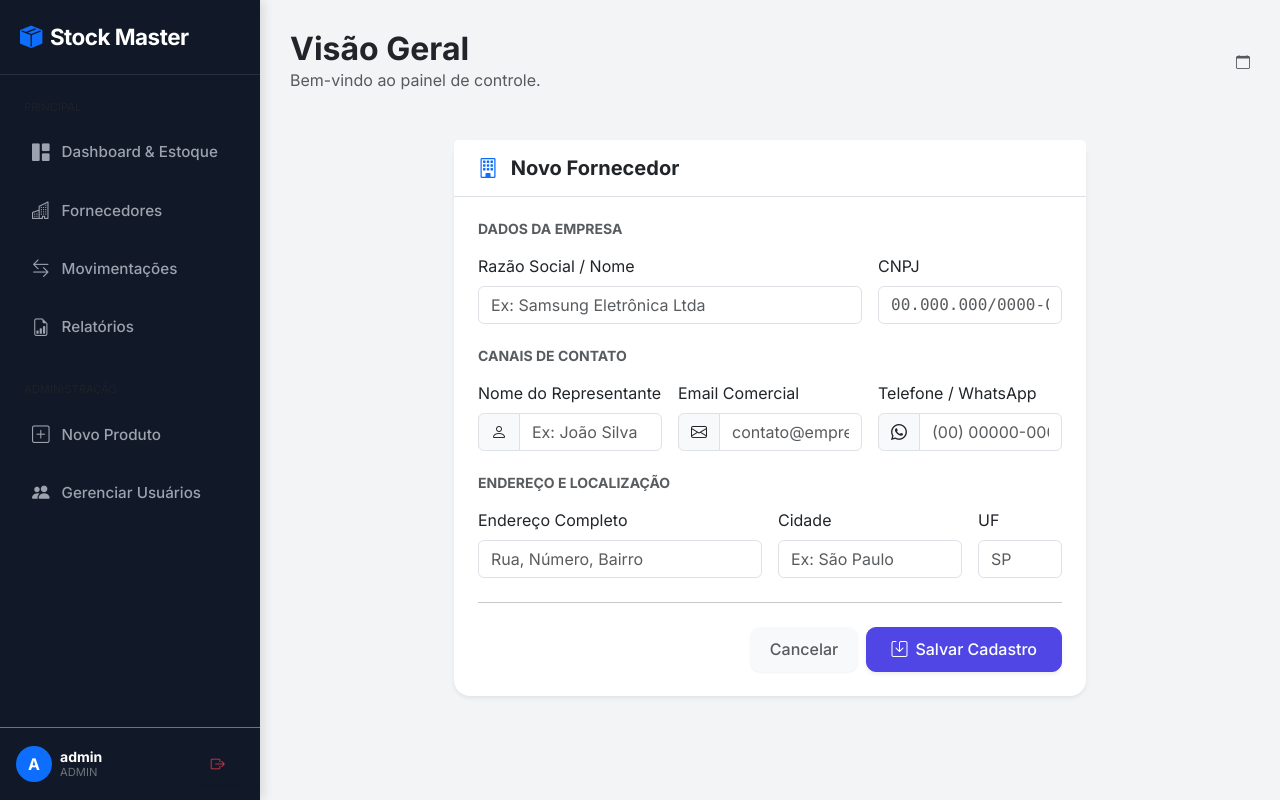
After one commit to EngSivaldo/stock-master-uninter, a Flask app: page /suppliers/new in a window 1280 px wide. The commit adds this page. Run offline with Flask 3, Linux system fonts and the light colour scheme; a user stored in the database is signed in.

Commit message:
feat: CRUD completo de Fornecedores e ajuste de Database Seeding

```diff
--- a/app/blueprints/inventory/routes.py
+++ b/app/blueprints/inventory/routes.py
@@ -1,6 +1,6 @@
 from flask import Blueprint, render_template, redirect, url_for, flash, request
 from flask_login import login_required, current_user
-from app.models import Product, Movement, Supplier
+from app.models import Product, Movement, Supplier, Movement, User
 from app.extensions import db
 from app.decorators import admin_required
 
@@ -162,3 +162,68 @@ def product_details(id):
     movements = Movement.query.filter_by(product_id=id).order_by(Movement.date.desc()).all()
 
     return render_template('inventory/product_details.html', product=product, movements=movements)
+
+
+
+# --- GESTÃO DE FORNECEDORES ---
+
+@inventory_bp.route('/suppliers')
+@login_required
+def suppliers_list():
+    suppliers = Supplier.query.all()
+    return render_template('inventory/suppliers_list.html', suppliers=suppliers)
+
+@inventory_bp.route('/suppliers/new', methods=['GET', 'POST'])
+@login_required
+def add_supplier():
+    if request.method == 'POST':
+        # Captura todos os campos do form completo
+        data = {
+            'name': request.form.get('name'),
+            'cnpj': request.form.get('cnpj'),
+            'contact_name': request.form.get('contact_name'),
+            'email': request.form.get('email'),
+            'phone': request.form.get('phone'),
+            'address': request.form.get('address'),
+            'city': request.form.get('city'),
+            'state': request.form.get('state')
+        }
+
+        # Cria o objeto desempacotando o dicionário (**data)
+        supplier = Supplier(**data)
+
+        try:
+            db.session.add(supplier)
+            db.session.commit()
+            flash(f'Fornecedor {data["name"]} cadastrado!', 'success')
+            return redirect(url_for('inventory.suppliers_list'))
+        except:
+            db.session.rollback()
+            flash('Erro: CNPJ já cadastrado ou dados inválidos.', 'danger')
+
+    return render_template('inventory/supplier_form.html', supplier=None)
+
+@inventory_bp.route('/suppliers/edit/<int:id>', methods=['GET', 'POST'])
+@login_required
+def edit_supplier(id):
+    supplier = Supplier.query.get_or_404(id)
+
+    if request.method == 'POST':
+        supplier.name = request.form.get('name')
+        supplier.cnpj = request.form.get('cnpj')
+        supplier.contact_name = request.form.get('contact_name')
+        supplier.email = request.form.get('email')
+        supplier.phone = request.form.get('phone')
+        supplier.address = request.form.get('address')
+        supplier.city = request.form.get('city')
+        supplier.state = request.form.get('state')
+
+        try:
+            db.session.commit()
+            flash('Dados atualizados com sucesso.', 'success')
+            return redirect(url_for('inventory.suppliers_list'))
+        except:
+            db.session.rollback()
+            flash('Erro ao atualizar. Verifique se o CNPJ já existe.', 'danger')
+
+    return render_template('inventory/supplier_form.html', supplier=supplier)
--- a/app/templates/base.html
+++ b/app/templates/base.html
@@ -26,6 +26,11 @@
                 <li>
                     <a href="{{ url_for('inventory.index') }}" class="nav-link {% if request.endpoint == 'inventory.index' %}active{% endif %}">
                         <i class="bi bi-grid-1x2-fill"></i> Dashboard & Estoque
+                    </a>
+                </li>
+                <li>
+                    <a href="{{ url_for('inventory.suppliers_list') }}" class="nav-link {% if request.endpoint == 'inventory.suppliers_list' %}active{% endif %}">
+                        <i class="bi bi-buildings"></i> Fornecedores
                     </a>
                 </li>
                 <li>
--- /dev/null
+++ b/app/templates/inventory/supplier_form.html
@@ -0,0 +1,89 @@
+{% extends "base.html" %}
+
+{% block content %}
+<div class="row justify-content-center">
+    <div class="col-lg-8"> <div class="card border-0 shadow-sm">
+            <div class="card-header bg-white py-3 border-bottom">
+                <h5 class="fw-bold text-dark mb-0">
+                    <i class="bi bi-building me-2 text-primary"></i>
+                    {{ 'Editar Fornecedor' if supplier else 'Novo Fornecedor' }}
+                </h5>
+            </div>
+            <div class="card-body p-4">
+                <form method="POST">
+
+                    <h6 class="text-uppercase text-muted fw-bold small mb-3">Dados da Empresa</h6>
+                    <div class="row g-3 mb-4">
+                        <div class="col-md-8">
+                            <label class="form-label">Razão Social / Nome</label>
+                            <input type="text" name="name" class="form-control" placeholder="Ex: Samsung Eletrônica Ltda"
+                                   value="{{ supplier.name if supplier else '' }}" required>
+                        </div>
+                        <div class="col-md-4">
+                            <label class="form-label">CNPJ</label>
+                            <input type="text" name="cnpj" class="form-control font-monospace" placeholder="00.000.000/0000-00"
+                                   value="{{ supplier.cnpj if supplier else '' }}">
+                        </div>
+                    </div>
+
+                    <h6 class="text-uppercase text-muted fw-bold small mb-3">Canais de Contato</h6>
+                    <div class="row g-3 mb-4">
+                        <div class="col-md-4">
+                            <label class="form-label">Nome do Representante</label>
+                            <div class="input-group">
+                                <span class="input-group-text bg-light"><i class="bi bi-person"></i></span>
+                                <input type="text" name="contact_name" class="form-control" placeholder="Ex: João Silva"
+                                       value="{{ supplier.contact_name if supplier else '' }}">
+                            </div>
+                        </div>
+                        <div class="col-md-4">
+                            <label class="form-label">Email Comercial</label>
+                            <div class="input-group">
+                                <span class="input-group-text bg-light"><i class="bi bi-envelope"></i></span>
+                                <input type="email" name="email" class="form-control" placeholder="contato@empresa.com"
+                                       value="{{ supplier.email if supplier else '' }}">
+                            </div>
+                        </div>
+                        <div class="col-md-4">
+                            <label class="form-label">Telefone / WhatsApp</label>
+                            <div class="input-group">
+                                <span class="input-group-text bg-light"><i class="bi bi-whatsapp"></i></span>
+                                <input type="text" name="phone" class="form-control" placeholder="(00) 00000-0000"
+                                       value="{{ supplier.phone if supplier else '' }}">
+                            </div>
+                        </div>
+                    </div>
+
+                    <h6 class="text-uppercase text-muted fw-bold small mb-3">Endereço e Localização</h6>
+                    <div class="row g-3 mb-4">
+                        <div class="col-md-6">
+                            <label class="form-label">Endereço Completo</label>
+                            <input type="text" name="address" class="form-control" placeholder="Rua, Número, Bairro"
+                                   value="{{ supplier.address if supplier else '' }}">
+                        </div>
+                        <div class="col-md-4">
+                            <label class="form-label">Cidade</label>
+                            <input type="text" name="city" class="form-control" placeholder="Ex: São Paulo"
+                                   value="{{ supplier.city if supplier else '' }}">
+                        </div>
+                        <div class="col-md-2">
+                            <label class="form-label">UF</label>
+                            <input type="text" name="state" class="form-control text-uppercase" placeholder="SP" maxlength="2"
+                                   value="{{ supplier.state if supplier else '' }}">
+                        </div>
+                    </div>
+
+                    <hr class="my-4">
+
+                    <div class="d-flex justify-content-end gap-2">
+                        <a href="{{ url_for('inventory.suppliers_list') }}" class="btn btn-light text-muted">Cancelar</a>
+                        <button type="submit" class="btn btn-primary px-4 shadow-sm">
+                            <i class="bi bi-save me-2"></i>Salvar Cadastro
+                        </button>
+                    </div>
+                </form>
+            </div>
+        </div>
+    </div>
+</div>
+{% endblock %}
--- a/run.py
+++ b/run.py
@@ -1,6 +1,51 @@
 from app import create_app
+from app.extensions import db
+from app.models import User, Supplier
 
 app = create_app()
 
+# --- BLOCO DE AUTOMAÇÃO (SEED) ---
+def seed_database():
+    """Cria dados iniciais se o banco estiver vazio"""
+    with app.app_context():
+        # Garante que as tabelas existem (caso o migrate falhe ou não tenha sido rodado)
+        db.create_all()
+
+        # 1. Verifica e Cria o ADMIN
+        if not User.query.filter_by(username='admin').first():
+            print("⚠️ Admin não encontrado. Criando automaticamente...")
+            admin = User(username='admin', role='admin')
+            admin.set_password('123456') # Senha Padrão de Desenvolvimento
+            db.session.add(admin)
+            db.session.commit()
+            print("✅ Usuário 'admin' criado! (Senha: 123456)")
+
+        # ... (início do arquivo igual) ...
+
+        # 2. Verifica e Cria FORNECEDORES Padrão
+        if not Supplier.query.first():
+            print("⚠️ Nenhum fornecedor encontrado. Criando padrões...")
+
+            # Criando com a NOVA estrutura
+            s1 = Supplier(
+                name='Fornecedor Padrão',
+                cnpj='00.000.000/0001-00',
+                contact_name='Gerente de Contas',
+                email='contato@padrao.com.br',
+                phone='(11) 99999-9999',
+                city='São Paulo',
+                state='SP'
+            )
+
+            db.session.add(s1)
+            db.session.commit()
+            print("✅ Fornecedores de teste criados!")
+
+# ... (final do arquivo igual) ...
+
+# Executa a verificação sempre que o script rodar
+seed_database()
+# ---------------------------------
+
 if __name__ == '__main__':
     app.run(debug=True)
```
Also changed, not shown: app/__init__.py (+12 -6 lines), app/models.py (+14 -2 lines), app/templates/inventory/suppliers_list.html (added, +76 -0 lines), config.py (+11 -2 lines), migrations/versions/6811805c8849_banco_na_raiz_com_fornecedores_completos.py (renamed from migrations/versions/ca0c132aaad6_inicial.py, +14 -6 lines), migrations/versions/fe1788d9d252_adiciona_campo_custo_no_produto.py (deleted, +0 -32 lines), 1 other file.
